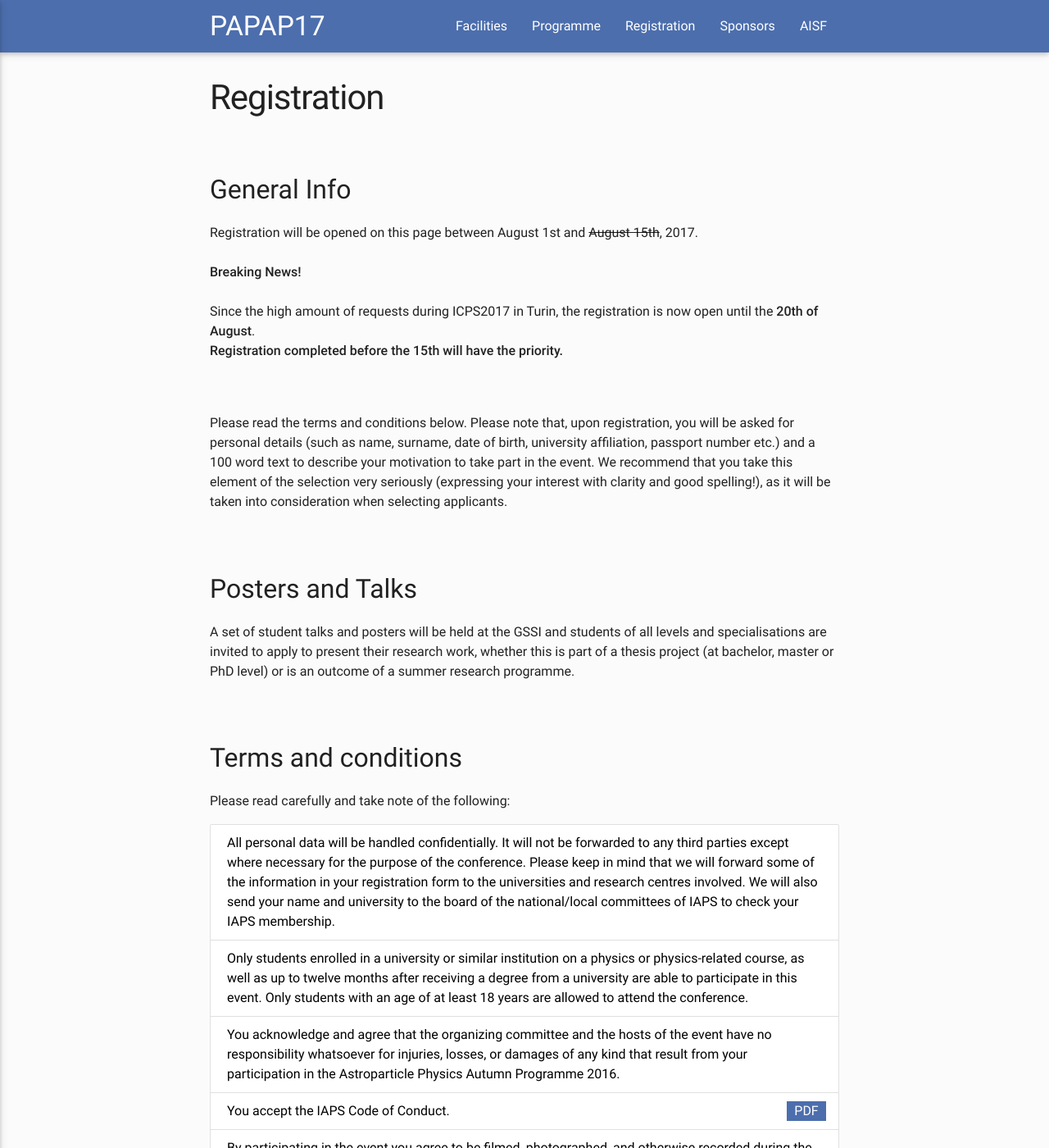
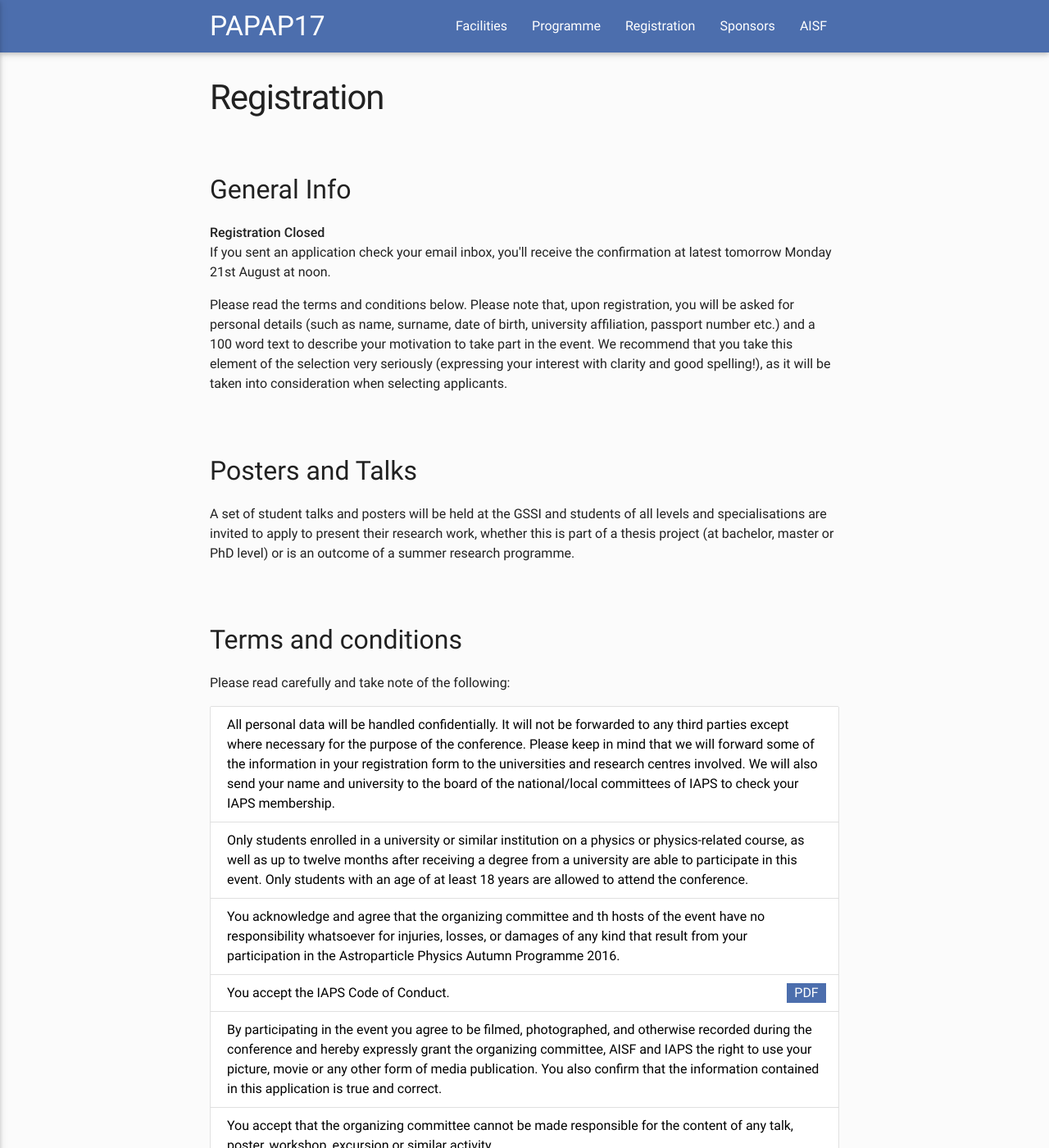
Before and after one commit to eligara/papap19, a Jekyll site: the page built from registration.html, in a window 1280 px wide and 1400 px high. Shown: the whole window at 82% size. Built offline with Jekyll 4.4.1, drawn with Linux system fonts in a browser that asks for light colours; nearby versions of some CDN libraries.

Commit message:
Update registration.yml

```diff
--- a/_data/registration.yml
+++ b/_data/registration.yml
@@ -1,19 +1,9 @@
-info: "<div>
-	Registration will be opened on this page between August 1st and <strike>August 15th</strike>, 2017.</div>
+info: "
 <div>
-	&nbsp;</div>
+	<strong>Registration Closed</strong></div>
 <div>
-	<strong>Breaking News!</strong></div>
-<div>
-	&nbsp;</div>
-<div>
-	Since the high amount of requests during ICPS2017 in Turin, the registration is now open until the <strong>20th of August</strong>.</div>
-<div>
-	<strong>Registration completed before the 15th will have the priority.</strong></div>
-<div>
-	&nbsp;</div>
-<div>
-	&nbsp;</div>
+  If you sent an application check your email inbox, you'll receive the confirmation at latest tomorrow Monday 21st August at noon. </div>
+
 </p><p>
 Please read the terms and conditions below. Please note that, upon registration, you will be asked for personal details (such as name, surname, date of birth, university affiliation, passport number etc.) and a 100 word text to describe your motivation to take part in the event. We recommend that you take this element of the selection very seriously (expressing your interest with clarity and good spelling!), as it will be taken into consideration when selecting applicants."
 
@@ -28,7 +18,7 @@ terms:
       url: "#!"
     - text: "Only students enrolled in a university or similar institution on a physics or physics-related course, as well as up to twelve months after receiving a degree from a university are able to participate in this event. Only students with an age of at least 18 years are allowed to attend the conference."
       url: "#!"
-    - text: "You acknowledge and agree that the organizing committee and the hosts of the event have no responsibility whatsoever for injuries, losses, or damages of any kind that result from your participation in the Astroparticle Physics Autumn Programme 2016."
+    - text: "You acknowledge and agree that the organizing committee and th hosts of the event have no responsibility whatsoever for injuries, losses, or damages of any kind that result from your participation in the Astroparticle Physics Autumn Programme 2016."
       url: "#!"
     - text: "You accept the IAPS Code of Conduct."
       url: "files/IAPS_Code_of_Conduct.pdf"
```
